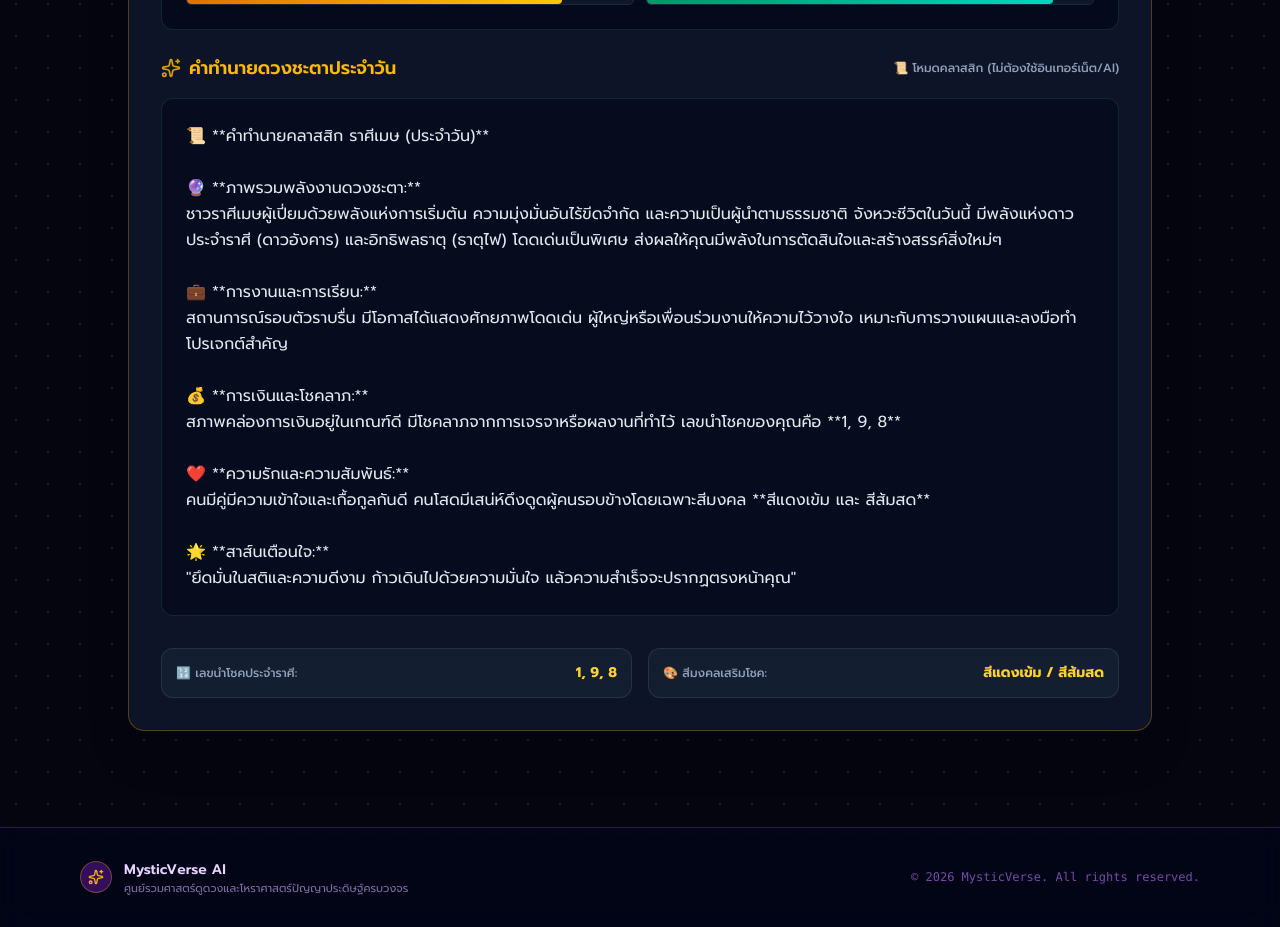
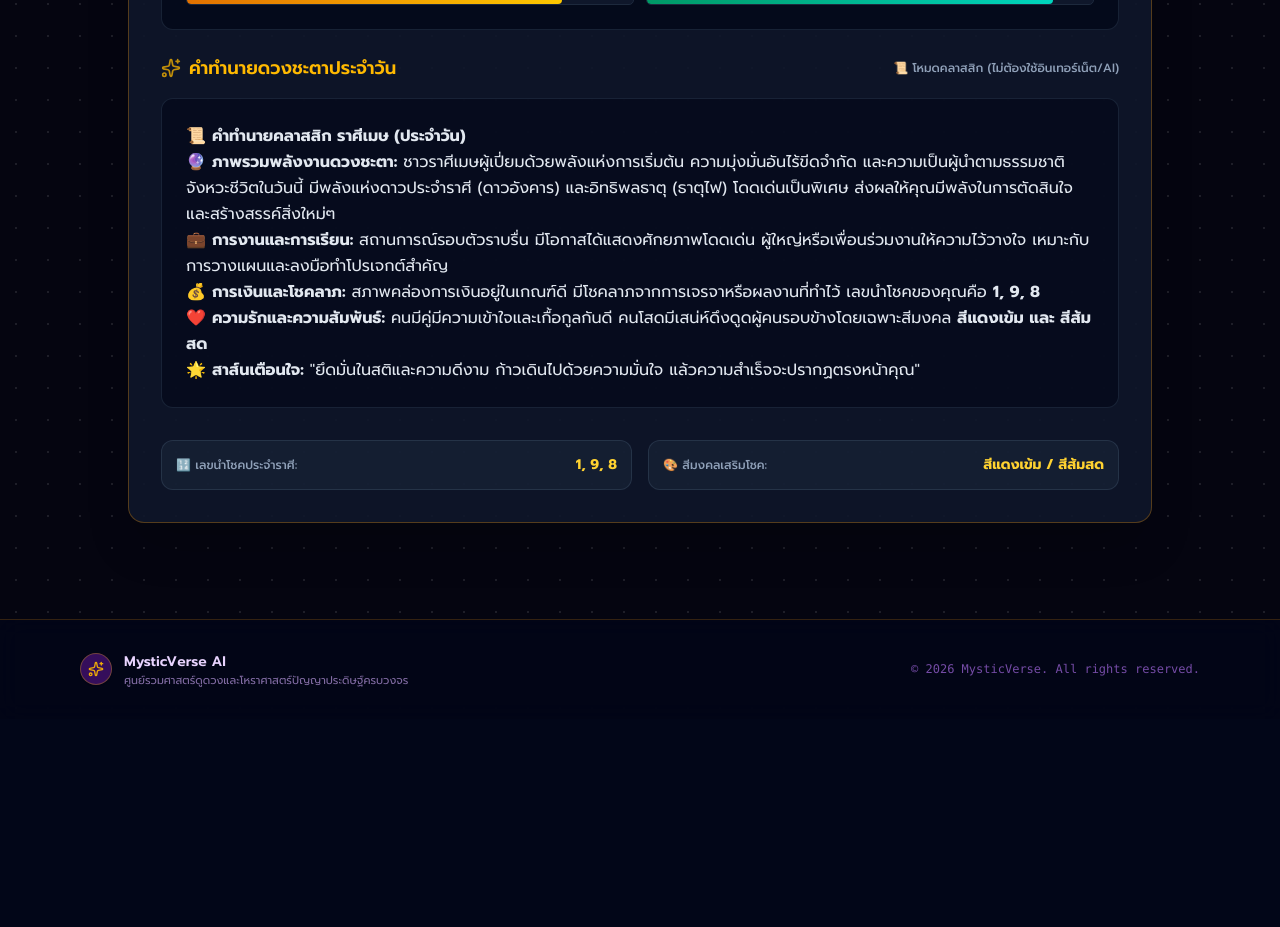
Before and after one commit to pondz1/MysticTarot, a React (Vite) app: page /horoscope in a window 1280 px wide. Shown: the part 1100-2027 px from the top of the page. After the commit the page ends 1819 px from the top, so only its background shows below. Built offline with nearby package versions, Linux system fonts and the light colour scheme.

Commit message:
feat(horoscope): render prediction text with ReactMarkdown for rich text formatting

```diff
--- a/src/features/horoscope/pages/HoroscopePage.tsx
+++ b/src/features/horoscope/pages/HoroscopePage.tsx
@@ -1,4 +1,6 @@
 import React, { useState, useEffect, useRef } from 'react';
+import ReactMarkdown from 'react-markdown';
+import remarkGfm from 'remark-gfm';
 import {
   ZODIAC_SIGNS,
   getZodiacClassicPrediction,
@@ -372,8 +374,8 @@ export const HoroscopePage: React.FC<HoroscopePageProps> = ({ apiSettings }) =>
               <p className="text-sm">กำลังประมวลผลคำทำนาย...</p>
             </div>
           ) : prediction ? (
-            <div className="prose prose-invert max-w-none text-slate-200 text-sm sm:text-base leading-relaxed whitespace-pre-line bg-slate-950/60 p-4 sm:p-6 rounded-xl border border-slate-800/80">
-              {prediction}
+            <div className="prose prose-invert max-w-none text-slate-200 text-sm sm:text-base leading-relaxed bg-slate-950/60 p-4 sm:p-6 rounded-xl border border-slate-800/80">
+              <ReactMarkdown remarkPlugins={[remarkGfm]}>{prediction}</ReactMarkdown>
             </div>
           ) : (
             <div className="text-center py-8 text-slate-400">
```
